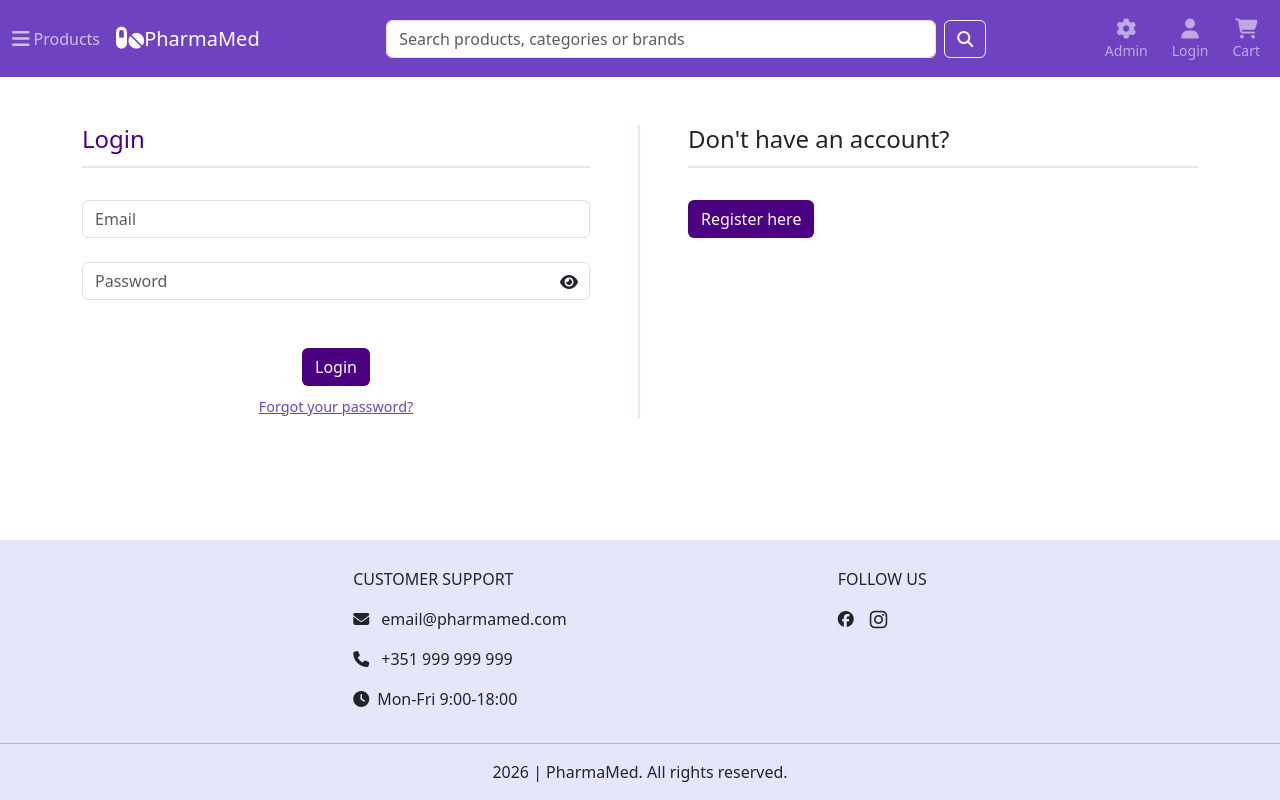
After one commit to sarah-guerreiro/PharmaMed, a Flask app: page /login in a window 1280 px wide. The commit adds this page. Run offline with Flask 3, Linux system fonts and the light colour scheme; data comes from the database, SQL or seed files in the repository; both versions use the stored data as it was after the commit; some libraries are stand-ins or nearby versions.

Commit message:
Added register and login templates and register route

```diff
--- a/app.py
+++ b/app.py
@@ -1,13 +1,23 @@
-import math, os, sqlite3
+import math, os, re, sqlite3
 
-from flask import abort, Flask, g, render_template, redirect, request, url_for
+from flask import abort, flash, Flask, g, render_template, redirect, request, session, url_for
 from helpers import get_breadcrumb, price_filter, count_products, sorting, pagination
+from werkzeug.security import generate_password_hash
 
 # Configure application
 app = Flask(__name__)
 
+# Get secret key
+app.secret_key = "S0j0P1g9A2a4O9u0"
+
 # Database connection
 DATABASE = "pharmamed.db"
+
+# Password pattern
+PASSWORD_PATTERN = re.compile(r'^(?=.*[A-Za-z])(?=.*\d)(?=.*[@$!%*?&]).{8,}$')
+
+# Email pattern
+EMAIL_PATTERN = re.compile(r'^[^\s@]+@[^\s@]+\.[^\s@]+$')
 
 # Open database upon request
 def get_db():
@@ -382,3 +392,85 @@ def search():
     return render_template("products.html", page_title=f"Search results for '{search_query}'", products=products, page=page, total_pages=total_pages, subcategories=subcategories,
                             brands=brands, total_products=total_products, active_filters_count=active_filters_count, route_name=route_name, base_params=base_params,
                             page_type=page_type)
+
+@app.route("/register", methods=["GET", "POST"])
+def register():
+
+    if request.method == "POST":
+
+        # Get data from register form
+        first_name = request.form.get("first_name", "").strip()
+        last_name = request.form.get("last_name", "").strip()
+        email = request.form.get("email", "").lower().strip()
+        password = request.form.get("password", "")
+        confirm_password = request.form.get("confirm_password", "")
+        terms = request.form.get("terms") is not None
+
+        # List of errors
+        error = {}
+
+        # Input validation
+        if not first_name:
+            error["first_name"] = "First name missing"
+
+        if not last_name:
+            error["last_name"] = "Last name missing"
+
+        if not email:
+            error["email"] = "Email missing"
+        elif not EMAIL_PATTERN.match(email):
+            error["email"] = "Invalid email format"
+
+        if not password:
+            error["password"] = "Password missing"
+        elif not PASSWORD_PATTERN.match(password):
+            error["password"] = "Password must be at least 8 characters long and include a letter, a number, and a special character"
+
+        if not confirm_password:
+            error["confirm_password"] = "Must confirm password"
+        elif password != confirm_password:
+            error["confirm_password"] = "Passwords must match"
+
+        if not terms:
+            error["terms"] = "You must accept the terms and privacy policy"
+
+        if error:
+            return render_template("register.html", error=error, first_name=first_name, last_name=last_name, email=email, password=password,
+                                   confirm_password=confirm_password, terms=terms)
+
+        # Hash password
+        password_hash = generate_password_hash(password)
+
+        try:
+            # Connect to database
+            conn = sqlite3.connect("pharmamed.db")
+            cursor = conn.cursor()
+
+            # Insert user into database
+            cursor.execute("""
+                INSERT INTO users (first_name, last_name, email, password_hash)
+                VALUES (?, ?, ?, ?)
+            """, (first_name, last_name, email, password_hash))
+
+            user_id =cursor.lastrowid
+
+            conn.commit()
+
+        # Check if email already exists
+        except sqlite3.IntegrityError:
+            flash("Email already registered", "error")
+            return redirect(url_for("register"))
+
+        finally:
+            conn.close()
+
+        # Auto login after register
+        session["user_id"] = user_id
+        flash("Account created successfully!", "success")
+        return redirect(url_for("index"))
+
+    return render_template("register.html")
+
+@app.route("/login")
+def login():
+    return render_template("login.html")
--- a/static/styles.css
+++ b/static/styles.css
@@ -303,12 +303,12 @@
   color: #6f42c1;
 }
 
-.add-to-cart-btn {
+.add-to-cart-btn, .login-btn, .register-btn {
   background-color: #4B0082;
   color: white;
 }
 
-.add-to-cart-btn:hover {
+.add-to-cart-btn:hover, .login-btn:hover, .register-btn:hover {
   background-color: #6f42c1;
   color: white;
 }
@@ -329,7 +329,7 @@
   color: black;
 }
 
-.product-name {
+.product-name, .login, .register {
   color: #4B0082;
 }
 
@@ -515,3 +515,72 @@ h6 {
     padding-left: 10px;
   }
 }
+
+.login-form, .register-form {
+  border-right: solid 2px #E6E6FA;
+}
+
+@media (max-width: 576px) {
+  .login-form, .register-form {
+    border-right: none;
+  }
+}
+
+.login, .register-link, .register, .login-link {
+  border-bottom: solid 2px #E6E6FA;
+}
+
+.forgot-password a {
+  color: #6f42c1;
+  font-size: 0.9rem;
+}
+
+.forgot-password a:hover {
+  color: #4B0082;
+}
+
+.nav-tabs .nav-link {
+  color: #4B0082;
+  border-bottom: solid 1px #E6E6FA;
+}
+
+.nav-tabs .nav-link.active {
+  background-color: #E6E6FA;
+  border-color: #E6E6FA;
+}
+
+.password {
+  position: relative;
+}
+
+.password .btn {
+  position: absolute;
+  right: 0;
+  transform: translateY(-100%);
+  border: none;
+}
+
+.form-control.is-invalid {
+  background-image: none;
+}
+
+.flash-messages {
+  position: fixed;
+  top: 77px;
+  z-index: 50;
+}
+
+@media (max-width: 576px) {
+  .flash-messages {
+    top: 101px;
+  }
+}
+
+.flash-messages .alert {
+  height: 2.5rem;
+}
+
+.flash-messages .btn-close {
+  top: 50%;
+  transform: translateY(-50%);
+}
--- /dev/null
+++ b/templates/components/login_form.html
@@ -0,0 +1,20 @@
+<form method="post" action="{{ url_for('login')}}">
+    <div class="login pb-1 mb-4">
+        <h4>Login</h4>
+    </div>
+    <div class="pt-2 mb-4">
+        <input type="email" name="email" class="form-control" placeholder="Email" required>
+    </div>
+    <div class="password mb-5">
+        <input type="password" id="password" name="password" class="form-control" placeholder="Password" required>
+        <button type="button" class="btn toggle-password" data-target="password">
+            <i class="fa-solid fa-eye"></i>
+        </button>
+    </div>
+    <div class="mb-2 text-center">
+        <button class="btn login-btn" type="submit">Login</button>
+    </div>
+    <div class="forgot-password text-center">
+        <a href="/">Forgot your password?</a>
+    </div>
+</form>
--- /dev/null
+++ b/templates/components/register_form.html
@@ -0,0 +1,72 @@
+<form method="post" action="{{ url_for('register')}}">
+
+{% set error = error | default({}) %}
+{% set first_name = first_name | default('') %}
+{% set last_name = last_name | default('') %}
+{% set email = email | default('') %}
+{% set terms = terms | default(false) %}
+
+    <div class="register pb-1 mb-4">
+        <h4>Create New Account</h4>
+    </div>
+    <div class="pt-2 mb-4">
+    {% set first_name_error = error.get('first_name') %}
+        <input type="text" name="first_name" class="form-control {% if first_name_error %}is-invalid{% endif %}" placeholder="First name" value="{{ first_name }}">
+        {% if first_name_error %}
+            <div class="invalid-feedback">{{ first_name_error }}</div>
+        {% endif %}
+    </div>
+    <div class="mb-4">
+    {% set last_name_error = error.get('last_name') %}
+        <input type="text" name="last_name" class="form-control {% if last_name_error %}is-invalid{% endif %}" placeholder="Last name" value="{{ last_name }}">
+        {% if last_name_error %}
+            <div class="invalid-feedback">{{ last_name_error }}</div>
+        {% endif %}
+    </div>
+    <div class="mb-4">
+    {% set email_error = error.get('email') %}
+        <input type="text" inputmode="email" name="email" class="form-control {% if email_error %}is-invalid{% endif %}" placeholder="Email" value="{{ email }}">
+        {% if email_error %}
+            <div class="invalid-feedback">{{ email_error }}</div>
+        {% endif %}
+    </div>
+    <div class="password mb-3">
+    {% set password_error = error.get('password') %}
+        <input type="password" id="password" name="password" class="form-control {% if password_error %}is-invalid{% endif %}" placeholder="Password">
+        <button type="button" class="btn toggle-password" data-target="password">
+            <i class="fa-solid fa-eye"></i>
+        </button>
+        {% if password_error %}
+            <div class="invalid-feedback">{{ password_error }}</div>
+        {% endif %}
+    </div>
+    <div id="passwordHelp" class="form-text d-none">
+        Password must contain:
+        <ul>
+            <li id="length">At least 8 characters</li>
+            <li id="letter">A letter</li>
+            <li id="number">A number</li>
+            <li id="special">A special character (@, $, !, %, *, ? or &)</li>
+        </ul>
+    </div>
+    <div class="password mb-4">
+    {% set confirm_password_error = error.get('confirm_password') %}
+        <input type="password" id="confirm_password" name="confirm_password" class="form-control {% if confirm_password_error %}is-invalid{% endif %}" placeholder="Confirm password">
+        <button type="button" class="btn toggle-password" data-target="confirm_password">
+            <i class="fa-solid fa-eye"></i>
+        </button>
+        {% if confirm_password_error %}
+            <div class="invalid-feedback">{{ confirm_password_error }}</div>
+        {% endif %}
+    </div>
+    <div class="mb-5">
+    {% set terms_error = error.get('terms') %}
+        <input type="checkbox" name="terms" class="form-check-input me-2 {% if terms_error %}is-invalid{% endif %}" {% if terms %}checked{% endif %}>I agree to the terms and privacy policy
+        {% if terms_error %}
+            <div class="invalid-feedback">{{ terms_error }}</div>
+        {% endif %}
+    </div>
+    <div class="mb-2 text-center">
+        <button class="btn register-btn" type="submit">Register</button>
+    </div>
+</form>
--- a/templates/layout.html
+++ b/templates/layout.html
@@ -52,7 +52,7 @@
                         </a>
                     </li>
                     <li class="nav-item d-flex flex-column text-center">
-                        <a class="nav-link" href="/" aria-label="Login">
+                        <a class="nav-link" href="{{ url_for('login') }}" aria-label="Login">
                             <i class="fa-solid fa-user fa-lg"></i>
                             <span class="d-none d-md-block small">Login</span>
                         </a>
@@ -77,6 +77,20 @@
 
             </div>
         </nav>
+
+        <!-- Flash messages -->
+        <div class="flash-messages w-100">
+        {% with messages = get_flashed_messages(with_categories=true) %}
+            {% if messages %}
+                {% for category, message in messages %}
+                    <div class="alert alert-{{ 'danger' if category == 'error' else category }} alert-dismissible fade d-flex align-items-center justify-content-center" role="alert">
+                        {{ message }}
+                        <button type="button" class="btn-close" data-bs-dismiss="alert"></button>
+                    </div>
+                {% endfor %}
+            {% endif %}
+        {% endwith %}
+        </div>
 
         <!-- Products Menu -->
         <div class="collapse" id="productsMenu">
@@ -180,7 +194,7 @@
                 // Check if the user is using a desktop
                 const isDesktop = () => window.matchMedia("(min-width: 992px)").matches;
 
-                // Open on hover (desktop only)
+                // Open products menu on hover (desktop only)
                 toggle.addEventListener("mouseenter", () => {
                     if (isDesktop()) {
                         menu.show();
@@ -206,6 +220,25 @@
 
                 toggle.addEventListener("mouseleave", closeMenu);
                 productsMenu.addEventListener("mouseleave", closeMenu);
+
+                // Smooth fade in effect for flash messages
+                document.querySelectorAll('.alert').forEach(alert => {
+                    setTimeout(() => {
+                        alert.classList.add('show');
+                    }, 100);
+                });
+
+                // Auto-dismiss flash messages after 6 seconds
+                setTimeout(() => {
+                    document.querySelectorAll('.alert').forEach(alert => {
+                        alert.classList.remove('show');
+
+                        setTimeout(() => {
+                            alert.remove();
+                        }, 500);
+
+                    });
+                }, 6000);
             });
 
             // Set current year on copyright
--- /dev/null
+++ b/templates/login.html
@@ -0,0 +1,109 @@
+{% extends "layout.html" %}
+
+{% block title %}
+    Login
+{% endblock %}
+
+{% block main %}
+
+<!-- Desktop and tablet layout -->
+<div class="container my-5 d-none d-md-block">
+    <div class="row">
+        <div class="login-form col-12 col-md-6 pe-md-5">
+
+            <!-- Login form -->
+            {% include "components/login_form.html" %}
+
+        </div>
+
+        <!-- Register link -->
+        <div class="col-12 col-md-6 mt-5 mt-md-0 ps-md-5">
+            <div class="register-link pb-1 mb-4">
+                <h4>Don't have an account?</h4>
+            </div>
+            <div class="pt-2">
+                <a href="{{ url_for('register') }}" class="btn register-btn">Register here</a>
+            </div>
+        </div>
+
+    </div>
+
+</div>
+
+<!-- Smartphone layout -->
+<div class="container mt-3 mb-5 d-md-none">
+
+    <ul class="nav nav-tabs mb-4">
+
+        <!-- Login tab -->
+        <li class="nav-item w-50">
+            <button class="nav-link active w-100" data-bs-toggle="tab" data-bs-target="#login">
+                Login
+            </button>
+        </li>
+
+        <!-- Register tab -->
+        <li class="nav-item w-50">
+            <button class="nav-link w-100" data-bs-toggle="tab" data-bs-target="#register">
+                Register
+            </button>
+        </li>
+
+    </ul>
+
+    <div class="tab-content">
+
+        <!-- Login form -->
+        <div class="tab-pane fade show active" id="login">
+
+            {% include "components/login_form.html" %}
+
+        </div>
+
+        <!-- Register form -->
+        <div class="tab-pane fade" id="register">
+
+            {% include "components/register_form.html" %}
+
+        </div>
+
+    </div>
+
+</div>
+
+<script>
+
+    document.addEventListener("DOMContentLoaded", function () {
+        // Select all toggle button
+        document.querySelectorAll('.toggle-password').forEach(button => {
+            button.addEventListener('click', () => {
+
+                // Get the target input
+                const inputId = button.getAttribute('data-target');
+                const input = document.getElementById(inputId);
+
+                // Check current input type
+                const isPassword = input.type === 'password';
+
+                //Toggle type
+                input.type = isPassword ? 'text' : 'password';
+
+                // Get button ico
+                const icon = button.querySelector('i');
+
+                // Toggle icons
+                if (isPassword) {
+                    icon.classList.remove('fa-eye');
+                    icon.classList.add('fa-eye-slash');
+                } else {
+                    icon.classList.remove('fa-eye-slash');
+                    icon.classList.add('fa-eye');
+                }
+
+            });
+        });
+    });
+
+</script>
+
+{% endblock %}
```
Also changed, not shown: schema.sql (+9 -0 lines), templates/register.html (added, +109 -0 lines), database.db (added), pharmamed.db.
